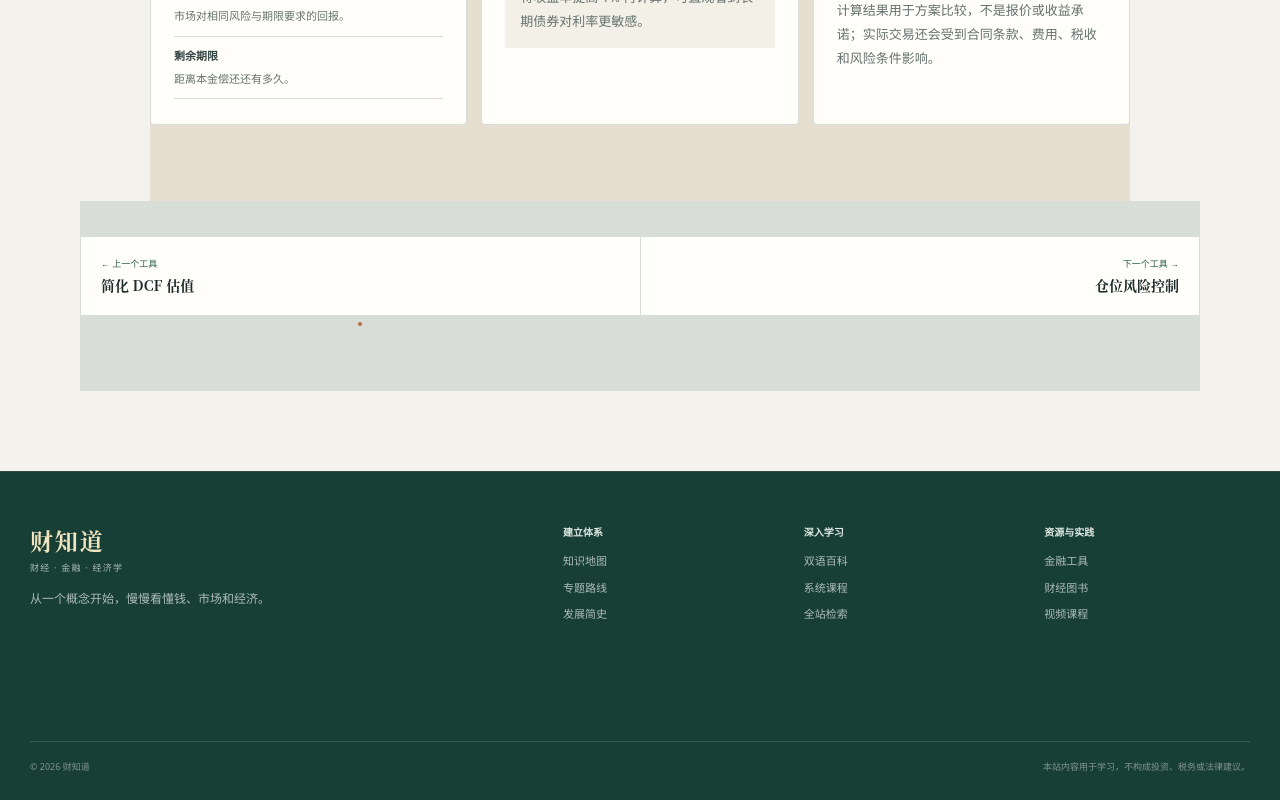
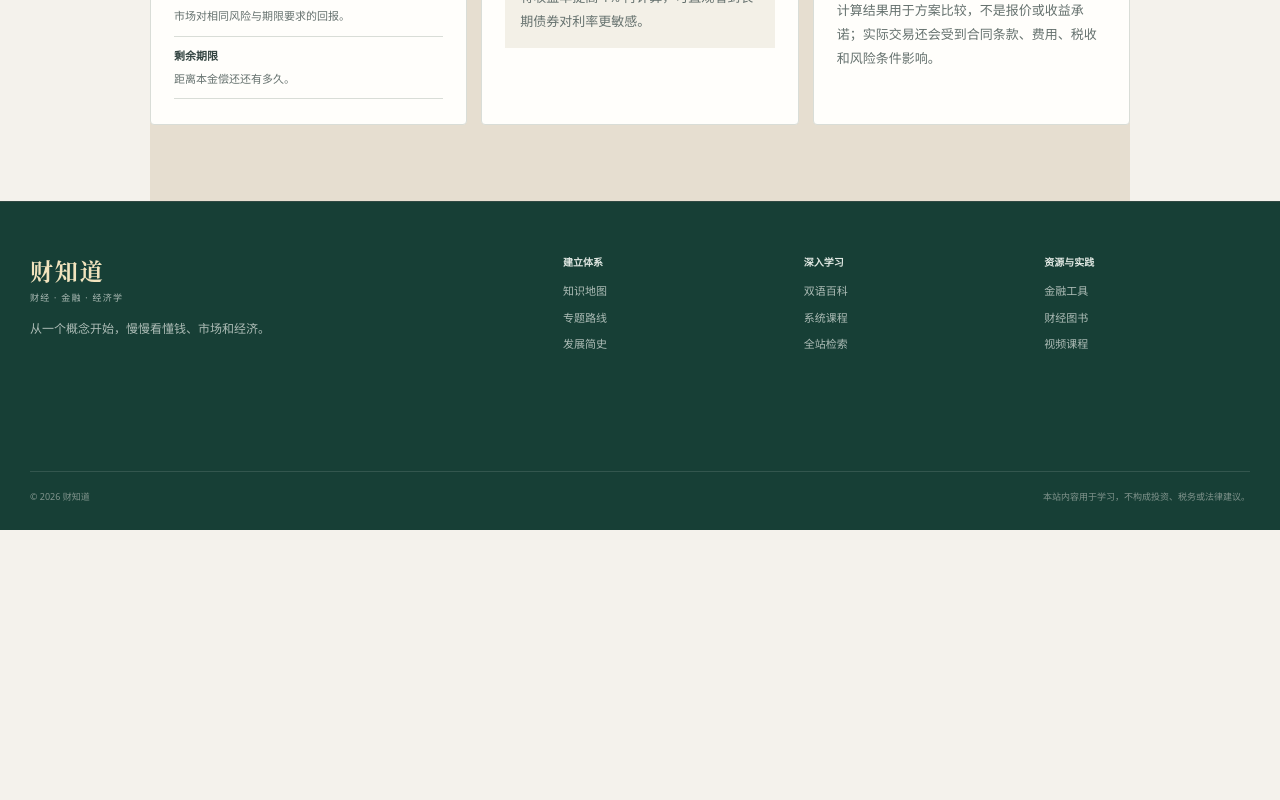
Before and after one commit to hugo8680/caizhidao, a Next.js app: page /tools/bond/ in a window 1280 px wide. Shown: the part 802-1602 px from the top of the page. After the commit the page ends 1332 px from the top, so only its background shows below. Built offline with nearby package versions, Linux system fonts and the light colour scheme.

Commit message:
Remove tool detail pagination

```diff
--- a/app/editorial-system.css
+++ b/app/editorial-system.css
@@ -1925,7 +1925,6 @@ body .knowledge-category-grid p { font-size: 13px !important; line-height: 1.72;
 body .discipline-pagination,
 body .atlas-concept-pagination,
 body .topic-pagination,
-body .tool-pagination,
 body .book-pagination,
 body .video-pagination,
 body .event-pagination,
@@ -1941,7 +1940,6 @@ body .category-pagination {
 body .discipline-pagination > a,
 body .atlas-concept-pagination > a,
 body .topic-pagination > a,
-body .tool-pagination > a,
 body .book-pagination > a,
 body .video-pagination > a,
 body .event-pagination > a,
@@ -1958,7 +1956,6 @@ body .category-pagination > a {
 body .discipline-pagination > a:last-child,
 body .atlas-concept-pagination > a:last-child,
 body .topic-pagination > a:last-child,
-body .tool-pagination > a:last-child,
 body .book-pagination > a:last-child,
 body .video-pagination > a:last-child,
 body .event-pagination > a:last-child { text-align: right; align-items: flex-end; }
@@ -2288,7 +2285,6 @@ body .footer-bottom { margin-top: 42px; padding-top: 17px; display: flex; justif
   body .discipline-pagination,
   body .atlas-concept-pagination,
   body .topic-pagination,
-  body .tool-pagination,
   body .book-pagination,
   body .video-pagination,
   body .event-pagination,
--- a/app/tools/[slug]/page.tsx
+++ b/app/tools/[slug]/page.tsx
@@ -27,9 +27,6 @@ export default async function ToolDetailPage({ params }: ToolPageProps) {
   const tool = toolCatalog.find((item) => item.id === slug);
   const guide = toolGuides[slug];
   if (!tool || !guide) notFound();
-  const index = toolCatalog.findIndex((item) => item.id === tool.id);
-  const previous = index > 0 ? toolCatalog[index - 1] : undefined;
-  const next = index < toolCatalog.length - 1 ? toolCatalog[index + 1] : undefined;
 
   return (
     <main>
@@ -40,11 +37,6 @@ export default async function ToolDetailPage({ params }: ToolPageProps) {
         <article><span>计算结果</span><h2>怎么看这个数字</h2><p>{guide.reading}</p><div className="tool-guide-example"><b>可以这样试</b><p>{guide.example}</p></div></article>
         <article><span>适用范围</span><h2>计算中未包含的因素</h2><ul>{guide.limits.map((limit) => <li key={limit}>{limit}</li>)}</ul><p>计算结果用于方案比较，不是报价或收益承诺；实际交易还会受到合同条款、费用、税收和风险条件影响。</p></article>
       </section>
-
-      <nav className="tool-pagination" aria-label="金融工具翻页">
-        {previous ? <a href={`/tools/${previous.id}/`}><span>← 上一个工具</span><b>{previous.title}</b></a> : <a href="/tools/"><span>← 返回</span><b>工具目录</b></a>}
-        {next ? <a href={`/tools/${next.id}/`}><span>下一个工具 →</span><b>{next.title}</b></a> : <a href="/tools/"><span>返回</span><b>全部工具</b></a>}
-      </nav>
     </main>
   );
 }
```
Also changed, not shown: app/globals.css.
